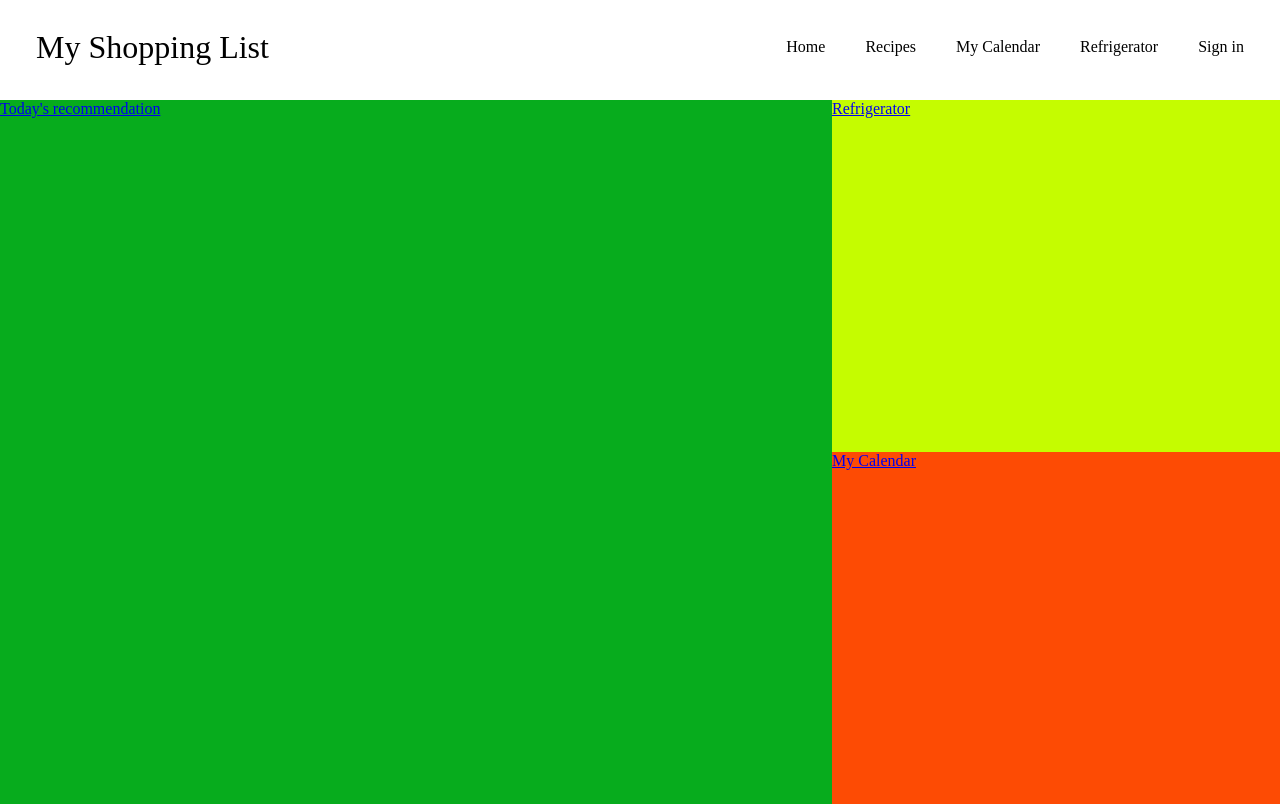
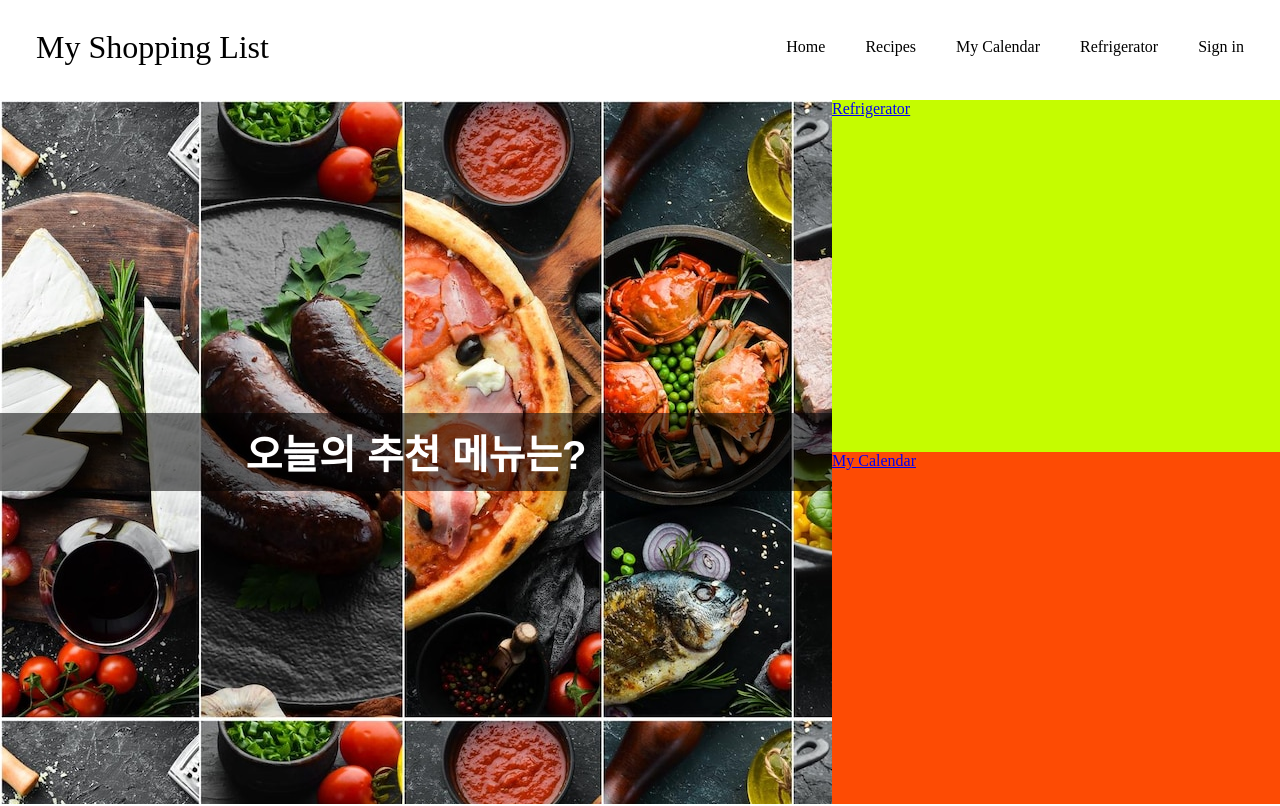
Before and after one commit to maplbop135/myShoppingList, a React (Create React App) app in the folder client/: page / in a window 1280 px wide. Shown: the top 806 px of the page. Built offline with nearby package versions, Linux system fonts and the light colour scheme; no server answers.

Commit message:
update homepage image

```diff
--- a/client/src/components/Home.js
+++ b/client/src/components/Home.js
@@ -2,9 +2,11 @@ export default function Home() {
     return (
         <>
             <div className="container flex">
-                <div className="recommend-box">
-                    <a href="/">Today's recommendation</a>
-                </div>
+                <a href="/recipes" className="recommend-box">
+                    <div className="recommend-text">
+                        오늘의 추천 메뉴는?
+                    </div>
+                </a>
                 <div className="vertical">
                     <div className="refrigerator">
                         <a href="/refrigerator">Refrigerator</a>
--- a/client/src/styles.css
+++ b/client/src/styles.css
@@ -107,7 +107,24 @@ body {
 .recommend-box {
   width: 65%;
   min-height: 88vh;
-  background-color: rgb(7, 172, 29);
+  background-image: url("images/foods.jpg");
+  cursor: pointer;
+  text-decoration: none;
+  border-bottom: none;
+}
+
+.recommend-text {
+  position: relative;
+  top: 50%;
+  left: 50%;
+  transform: translate(-50%, -50%);
+  color: white;
+  font-family: 'Gothic', sans-serif;
+  font-size: 40px;
+  font-weight: bold;
+  background-color: rgba(0, 0, 0, 0.534);
+  padding: 10px;
+  text-align: center;
 }
 
 .vertical {
```
Also changed, not shown: client/src/images/foods.jpg (added).
